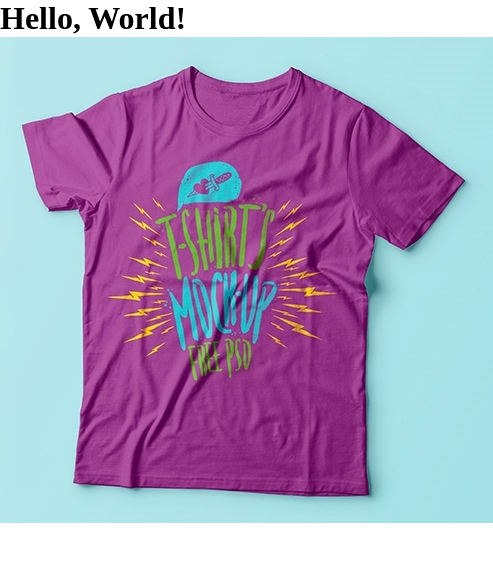
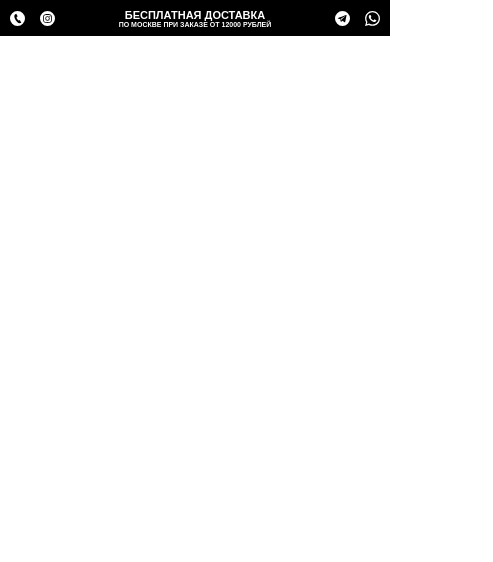
Before and after one commit to andreysemichev/spin-react, a React (Create React App) app: page / in a window 390 px wide. Shown: the top 562 px of the page, 493 px wide, since content can reach past the window. Built offline with nearby package versions, Linux system fonts and the light colour scheme.

Commit message:
Add HeaderTop component

```diff
--- a/package.json
+++ b/package.json
@@ -13,6 +13,7 @@
     "react": "^17.0.2",
     "react-dom": "^17.0.2",
     "react-redux": "^7.2.3",
+    "react-responsive": "^8.2.0",
     "react-router-dom": "^5.2.0",
     "react-scripts": "4.0.3",
     "redux": "^4.0.5",
--- a/src/App.js
+++ b/src/App.js
@@ -1,11 +1,11 @@
 import React from "react";
-import image from "assets/img/t-shirt.jpg";
-import "./App.module.scss";
+import "scss/core.scss";
+
+import { HeaderTop } from "compontnts";
 
 const App = () => {
-    return (<>
-        <h1>Hello, World!</h1>
-        <img src={image} alt="img" />
+    return(<>
+        <HeaderTop />
     </>);
 };
 
--- a/src/App.module.scss
+++ /dev/null
@@ -1,4 +0,0 @@
-* {
-    padding: 0;
-    margin: 0;
-}
--- /dev/null
+++ b/src/compontnts/HeaderTop/index.jsx
@@ -0,0 +1,71 @@
+import React from "react";
+import classnames from "classnames";
+import { useMediaQuery } from "react-responsive";
+import styles from "./styles.module.scss";
+
+import telegramWhite from "assets/img/telegram-white.svg";
+import whatsappWhite from "assets/img/whatsapp-white.svg";
+import telephoneCircleWhite from "assets/img/telephone-circle-white.svg";
+import instagramCircleWhite from "assets/img/instagram-circle-white.svg";
+import telegramCircleWhite from "assets/img/telegram-circle-white.svg";
+
+const HeaderTop = props => {
+    const isMobile = useMediaQuery({ query: "(max-width: 768px)" });
+
+    if (isMobile) {
+        return (<div className={styles.wrapper}>
+            <div className={styles.container}>
+                <div className={classnames(styles.wrapperInner, styles.left)}>
+                    <div className={styles.leftInner}>
+                        <a className={styles.leftInnerLinkImg} href="tel:88007073379">
+                            <img src={telephoneCircleWhite} alt="telephone"/>
+                        </a>
+                        <a className={styles.leftInnerLinkImg} href="https://www.instagram.com/spin4spin">
+                            <img src={instagramCircleWhite} alt="instagram"/>
+                        </a>
+                    </div>
+                </div>
+                <div className={classnames(styles.wrapperInner, styles.center)}>
+                    <a className={styles.centerLink} href="/">Бесплатная доставка</a>
+                    <a className={styles.centerLink} href="/">по Москве при заказе от 12000 рублей</a>
+                </div>
+                <div className={classnames(styles.wrapperInner, styles.right)}>
+                    <a className={styles.rightInnerLinkImg} href="https://t.me/spinoffice">
+                        <img src={telegramCircleWhite} alt="telegram"/>
+                    </a>
+                    <a className={styles.rightInnerLinkImg} href="https://wa.me/79779272006?text=Добрый день">
+                        <img src={whatsappWhite} alt="whatsapp"/>
+                    </a>
+                </div>
+            </div>
+        </div>);
+    }
+
+    return (<div className={styles.wrapper}>
+        <div className={styles.container}>
+            <div className={classnames(styles.wrapperInner, styles.left)}>
+                <div className={styles.leftInner}>
+                    <a className={styles.leftInnerLinkTxt} href="tel:88007073379">8(800)707-33-79</a>
+                    <div className={styles.leftInnerLinkTxt} href="tel:88007073379">с 12 до 21 без выходных</div>
+                </div>
+                <div className={styles.leftInner}>
+                    <a className={styles.leftInnerImg} href="https://t.me/spinoffice">
+                        <img src={telegramWhite} alt="telegram" />
+                    </a>
+                    <a className={styles.leftInnerImg} href="https://wa.me/79779272006?text=Добрый день">
+                        <img src={whatsappWhite} alt="whatsapp" />
+                    </a>
+                </div>
+            </div>
+            <div className={classnames(styles.wrapperInner, styles.center)}>
+                <a className={styles.centerLink} href="/">Бесплатная доставка *</a>
+                <a className={styles.centerLink} href="/">Бесплатный возврат</a>
+            </div>
+            <div className={classnames(styles.wrapperInner, styles.right)}>
+                <a href="/">Контакты</a>
+            </div>
+        </div>
+    </div>);
+};
+
+export default HeaderTop;
--- /dev/null
+++ b/src/compontnts/HeaderTop/styles.module.scss
@@ -0,0 +1,90 @@
+@import "scss/variables";
+@import "scss/global";
+
+.wrapper {
+    background-color: $colorBlack;
+    color: $colorWhite;
+
+    .container {
+        position: relative;
+        display: flex;
+        justify-content: space-between;
+        align-items: center;
+        padding-top: 5px;
+        padding-bottom: 5px;
+    }
+
+    &Inner {
+        display: flex;
+    }
+
+    .left {
+        &Inner {
+            font-size: 10px;
+            font-weight: bold;
+            margin-right: 25px;
+
+            &:last-child {
+                display: flex;
+
+                .leftInnerImg:first-child {
+                    margin-right: 25px;
+                }
+            }
+        }
+    }
+
+    .center {
+        position: absolute;
+        left: 50%;
+        top: 50%;
+        transform: translate(-50%, -50%);
+
+        &Link {
+            font-size: 11px;
+            font-weight: bold;
+            text-transform: uppercase;
+
+            &:first-child::after {
+                content: "|";
+                display: inline-block;
+                margin-right: 10px;
+                margin-left: 10px;
+            }
+        }
+    }
+
+    .right {
+        font-size: 11px;
+        text-transform: uppercase;
+    }
+}
+
+@media screen and (max-width: 960px) {
+    .center {
+        flex-direction: column;
+        text-align: center;
+
+        &Link:first-child::after {
+            display: none !important;
+        }
+    }
+}
+
+@media screen and (max-width: 768px) {
+    .wrapper {
+        display: flex;
+        height: 36px;
+        align-items: center;
+        justify-content: space-between;
+
+        .leftInnerLinkImg:first-child, .rightInnerLinkImg:first-child {
+            margin-right: 15px;
+        }
+
+        .centerLink:last-child {
+            font-size: 7px;
+        }
+    }
+
+}
--- /dev/null
+++ b/src/compontnts/index.js
@@ -0,0 +1 @@
+export {default as HeaderTop} from "./HeaderTop";
--- /dev/null
+++ b/src/scss/_global.scss
@@ -0,0 +1,6 @@
+.container {
+    max-width: 1400px;
+    width: 100%;
+    margin: 0 auto;
+    padding: 0 10px;
+}
--- /dev/null
+++ b/src/scss/_variables.scss
@@ -0,0 +1,5 @@
+$colorBlack: #000000;
+$colorWhite: #ffffff;
+$fontMontserrat: "Montserrat", sans-serif;
+$fontPF: "PF Regal Display Pro", sans-serif;
+$fontSize: 14px;
--- /dev/null
+++ b/src/scss/core.scss
@@ -0,0 +1,52 @@
+@import "scss/variables";
+
+* {
+    margin: 0;
+    padding: 0;
+    box-sizing: border-box;
+}
+
+html, body {
+    height: 100%;
+}
+
+body {
+    color: $colorBlack;
+    background: $colorWhite;
+    font-family: $fontMontserrat;
+    font-size: $fontSize;
+    position: relative;
+}
+
+input, button {
+    font-family: inherit;
+    font-size: inherit;
+    outline: none;
+    border-radius: 0;
+    border: 1px solid $colorBlack;
+    background-color: $colorWhite;
+}
+
+button {
+    cursor: pointer;
+}
+
+img {
+    width: 100%;
+    height: 100%;
+    display: block;
+    object-fit: contain;
+}
+
+a {
+    color: inherit;
+    text-decoration: none;
+}
+
+ul {
+    list-style-type: none;
+}
+
+main {
+    flex: 1 0 auto;
+}
```
Also changed, not shown: src/modules/index.js (added), src/pages/index.js (added), 1 other file (tests, documents, lock files or other folders).
